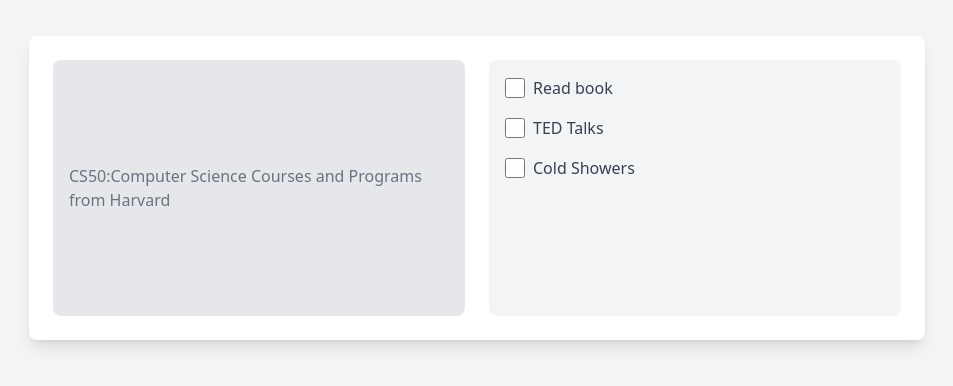
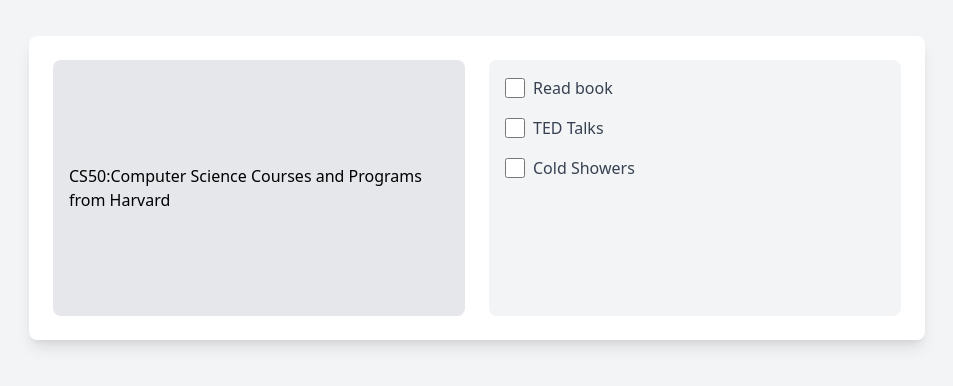
Before and after one commit to Dawniyal/Dawniyal.github.io, a plain HTML site: page index.html in a window 1280 px wide. Shown: the part 212-598 px from the top of the page, without its empty margins (163-1116 px from the left). Drawn offline with nearby package versions, Linux system fonts and the light colour scheme.

Commit message:
update index.html

```diff
--- a/index.html
+++ b/index.html
@@ -12,7 +12,7 @@
             <!-- Left Column -->
             <div class="w-full md:w-1/2 bg-gray-200 rounded-lg p-4 h-64">
                 <!-- Placeholder for content -->
-                <div class="w-full h-full flex items-center justify-center text-gray-500">
+                <div class="w-full h-full flex items-center justify-center">
                   <a href="https://cs50.harvard.edu/x/2025/">CS50:Computer Science Courses and Programs from Harvard</a>
                 </div>
             </div>
```
